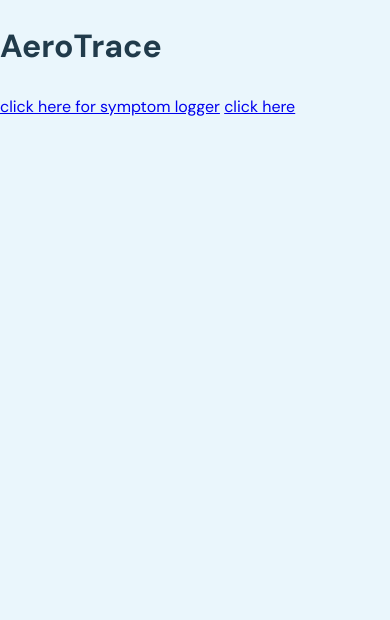
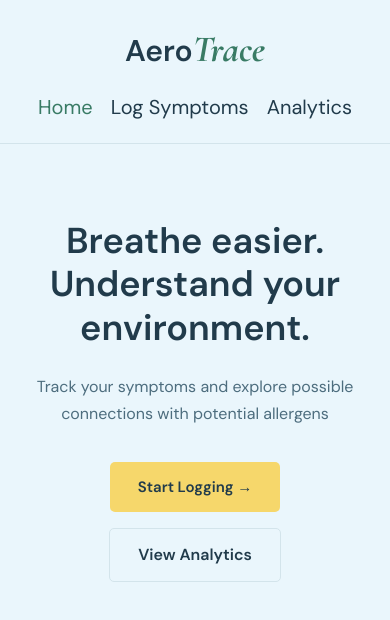
Before and after one commit to hudaazeem/aerotrace, a website: page public/index.html in a window 390 px wide. Drawn offline with nearby package versions, Linux system fonts and the light colour scheme.

Commit message:
finished styling home page and analysis page

```diff
--- a/public/index.html
+++ b/public/index.html
@@ -1,15 +1,32 @@
 <!DOCTYPE html>
 <html>
     <head>
-        <title>AeroTrace</title>
+        <title>AeroTrace | Home</title>
+        <meta charset="UTF-8">
+        <meta name="viewport" conttent="width=device-width, initial-scale=1.0">
         <link rel="stylesheet" href="style.css">
         <link rel="preconnect" href="https://fonts.googleapis.com">
     <link rel="preconnect" href="https://fonts.gstatic.com" crossorigin>
     <link href="https://fonts.googleapis.com/css2?family=Cormorant+Garamond:ital,wght@0,300..700;1,300..700&family=DM+Sans:ital,opsz,wght@0,9..40,100..1000;1,9..40,100..1000&display=swap" rel="stylesheet">
     </head>
     <body>
-        <h1>AeroTrace</h1>
-        <a href="logger.html">click here for symptom logger</a>
-        <a href="analytics.html">click here</a>
+        <nav class="navbar">
+            <a href = "index.html" class="logo"><span class="aero">Aero</span><span class="trace">Trace</span></a>
+            <div class="nav-links">
+                <a href="index.html" class="active">Home</a>
+                <a href="logger.html" >Log Symptoms</a>
+                <a href="analytics.html">Analytics</a>
+            </div>
+        </nav>
+        <main class="home-hero">
+            <h1>Breathe easier. <br>Understand your environment.</h1>
+            <p>Track your symptoms and explore possible connections with potential allergens</p>
+
+            <div class="home-buttons">
+                <a href="logger.html" class="primary-button">Start Logging →</a>
+                <a href="analytics.html" class="secondary-button">View Analytics</a>
+            </div>
+        </main>
+
     </body>
 </html>
--- a/public/style.css
+++ b/public/style.css
@@ -256,6 +256,77 @@ td button:hover{
     background: #fce8e6;
 }
 
+.home-hero{
+    max-width: 900px;
+    margin: 125px auto;
+    padding: 0 24px;
+    text-align: center;
+}
+
+.home-hero h1 {
+    font-size: clamp(36px, 5vw, 58px);
+    font-weight: 600;
+    line-height: 1.2;
+    margin-bottom: 24px;
+}
+
+.home-hero p{
+    max-width: 600px;
+    margin: 0 auto;
+    color: var(--secondary-text);
+    font-size: 18px;
+    line-height: 1.7;
+}
+
+.home-buttons{
+    display: flex;
+    justify-content: center;
+    align-items: center;
+    gap: 16px;
+    margin-top: 35px;
+    flex-wrap: wrap;
+}
+
+.home-buttons a {
+    display: inline-block;
+    text-decoration: none;
+    margin-top: 0;
+}
+
+.secondary-button {
+    color: var(--primary);
+    border: 1px solid var(--border);
+    border-radius: 5px;
+    padding: 13px 28px;
+    font-weight: 600;
+    background: transparent;
+}
+
+.secondary-button:hover{
+    background: var(--white);
+}
+
+#analyticsResults >h2{
+    grid-column: 1/-1;
+    margin: 20px 0 0;
+    font-size: 24px;
+    text-transform: capitalize;
+}
+
+.analysis-card {
+    padding: 20px;
+    margin-bottom: 20px;
+    border: 1px solid var(--border);
+    border-radius: 6px;
+    background-color: rgba(255, 255, 255, 0.65);
+}
+
+.analysis-card p {
+    color: var(--secondary-text);
+    font-size: 14px;
+    margin: 0;
+}
+
 @media (max-width: 650px){
     .navbar{
         flex-direction: column;
@@ -277,4 +348,16 @@ td button:hover{
     .form-grid{
         grid-template-columns: 1fr;
     }
+
+    .home-hero{
+        margin: 75px auto;
+    }
+
+    .home-hero p{
+        font-size: 16px;
+    }
+
+    #analyticsResults{
+        grid-template-columns: 1fr;
+    }
 }
```
Also changed, not shown: public/analytics-display.js (+4 -4 lines), public/analytics.html (+17 -5 lines), public/logger.html (+11 -10 lines).
